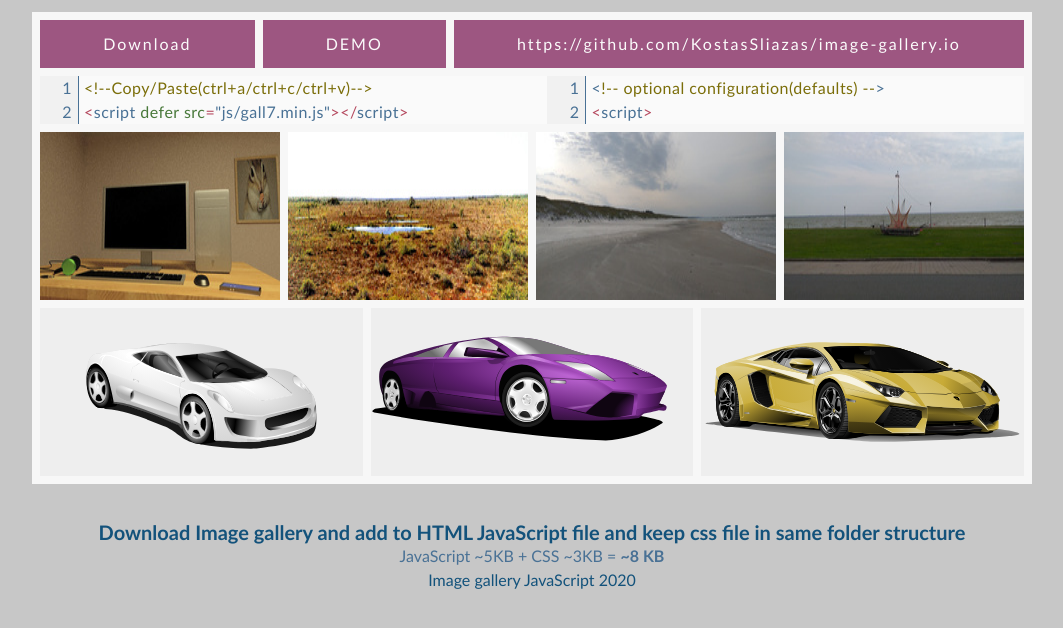
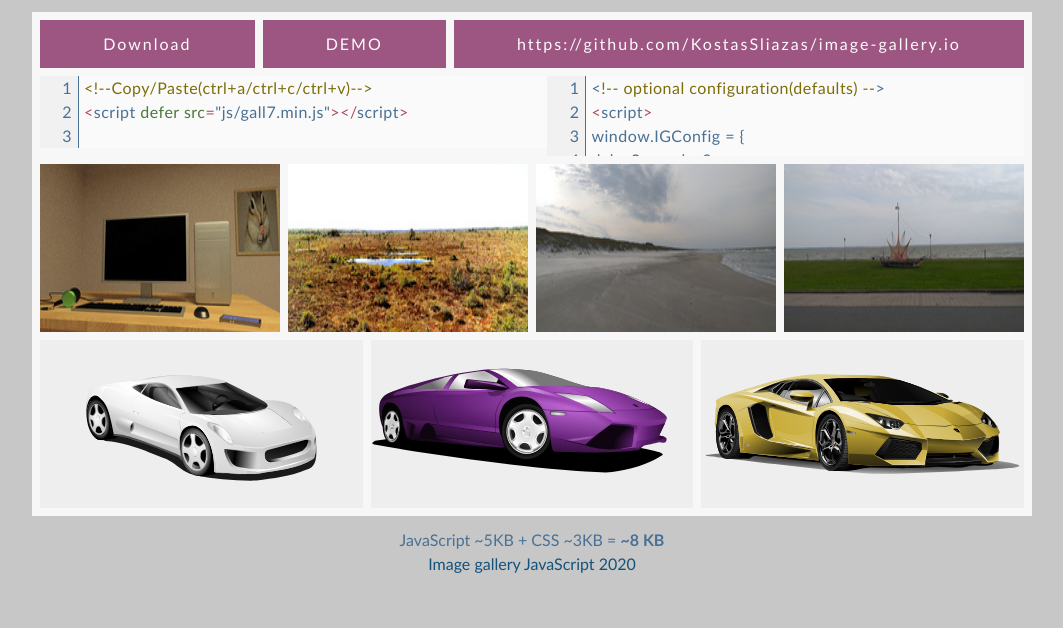
Before and after one commit to KostasSliazas/image-gallery, a website: page index.html in a window 1280 px wide. Shown: the whole page, without its empty margins (108-1171 px from the left). Drawn offline with Linux system fonts and the light colour scheme.

Commit message:
Add files via upload

```diff
--- a/css/style-page.css
+++ b/css/style-page.css
@@ -63,7 +63,7 @@ h3 {
   color: var(--blue-light);
   letter-spacing: .5px;
   overflow: scroll;
-  max-height: 3em;
+  max-height: 5em;
   text-align: left;
   box-shadow: 0 0 0 1px var(--secondary-2-4) inset;
   background: #fafafa;
--- a/index.html
+++ b/index.html
@@ -42,6 +42,7 @@
         <div class="code">
           <p class="code__p noselect">&lt;!--Copy/Paste(ctrl+a/ctrl+c/ctrl+v)--&gt;</p>
           <p class="code__p"><i class="code__i--re">&lt;</i>script <i class="code__i--sc">defer</i> <i class="code__i--sc">src</i><i class="code__i--re">=</i>"js/gall7.min.js"<i class="code__i--re">&gt;</i><i class="code__i--re">&lt;/</i>script<i class="code__i--re">&gt;</i></p>
+          <p class="code__p"></p>
         </div>
       </div>
       <div>
@@ -81,7 +82,6 @@
   </div>
   </main>
   <footer>
-    <h3>Download Image gallery and add to HTML JavaScript file and keep css file in same folder structure</h3>
     <p class="code__i--el">JavaScript ~5KB + CSS ~3KB = <b>~8 KB</b></p>
     Image gallery JavaScript 2020
   </footer>
```
Also changed, not shown: css/style-page.min.css.
